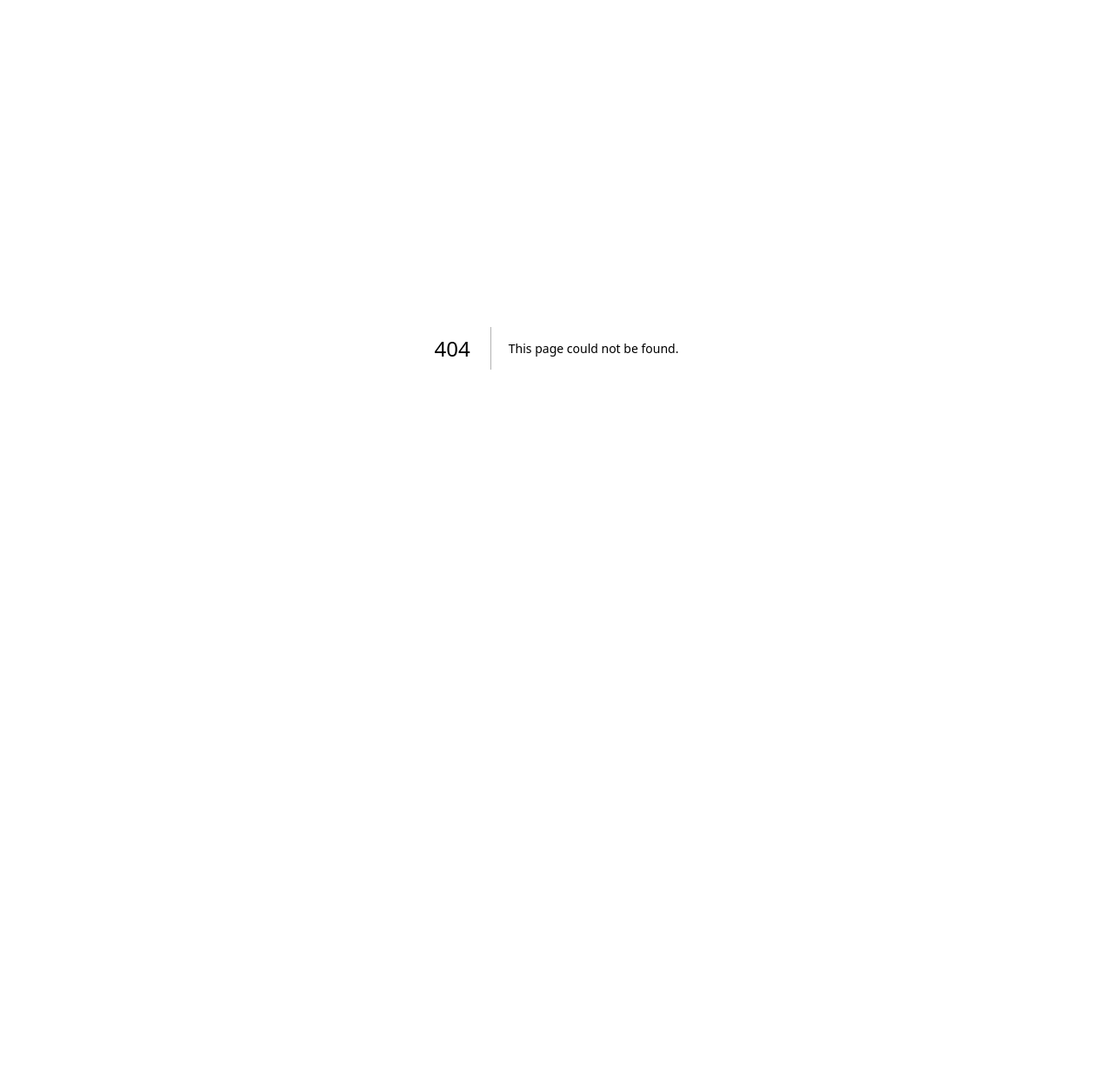
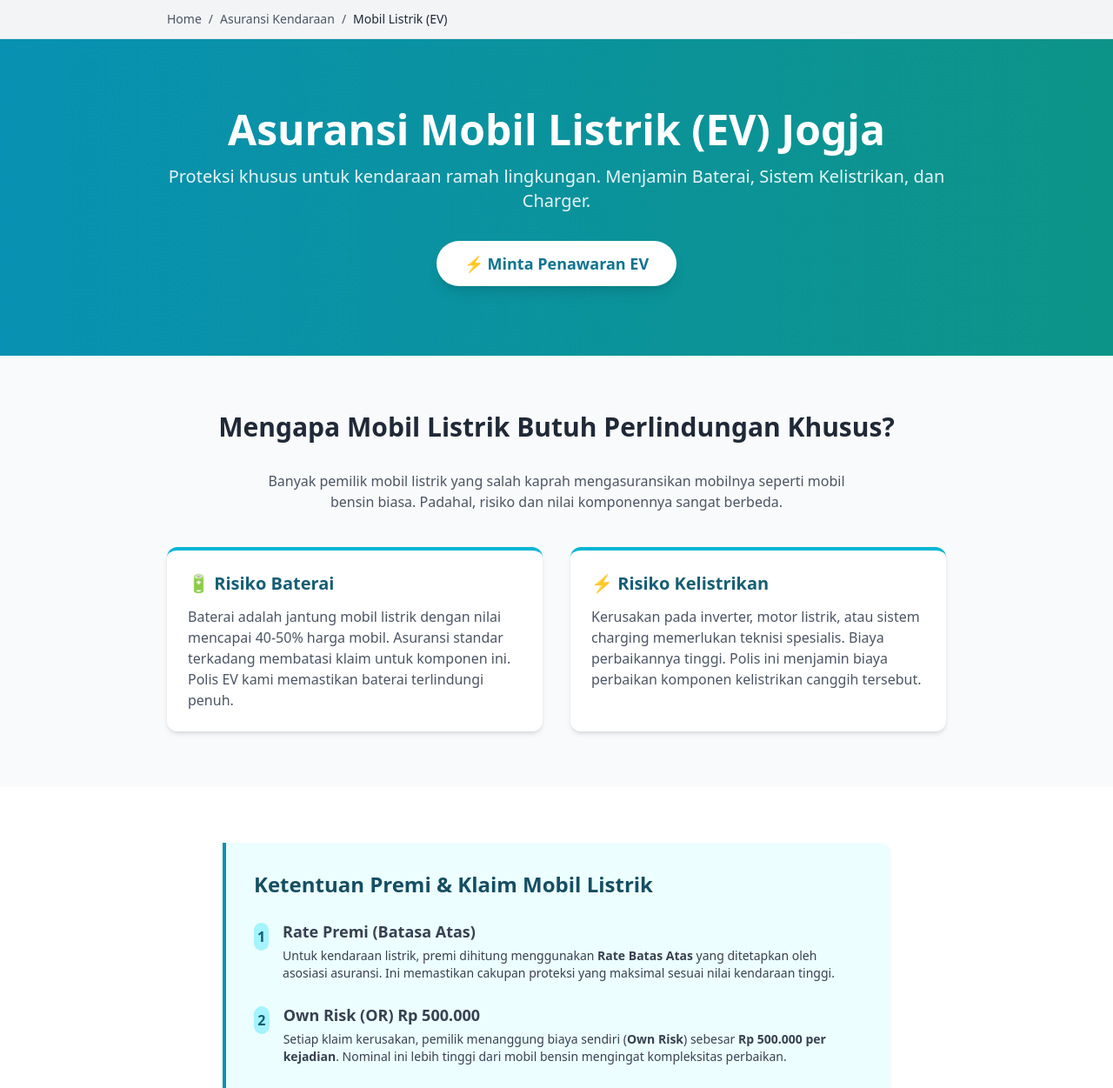
Before and after one commit to Rio2612/Asuransi-Jogja, a Next.js app: page /asuransi-mobil-listrik in a window 1280 px wide. Before the commit this address had no page. Shown: the top 1251 px of the page at 87% size. Before the commit the page ends 800 px from the top, so only its background shows below. Built offline with nearby package versions, Linux system fonts and the light colour scheme.

Commit message:
Create page.tsx

```diff
--- /dev/null
+++ b/src/app/asuransi-mobil-listrik/page.tsx
@@ -0,0 +1,188 @@
+import { Metadata } from 'next';
+import Link from 'next/link';
+import Script from 'next/script';
+import React from 'react';
+
+export const metadata: Metadata = {
+  title: 'Asuransi Mobil Listrik (EV) Jogja | Premi & Klaim Terpercaya',
+  description: 'Layanan Asuransi Mobil Listrik di Jogja. Proteksi baterai & kelistrikan. Penjelasan lengkap Rate Premi dan Own Risk (OR) Rp 500.000. Konsultan ahli 10 tahun.',
+};
+
+// Schema FAQ untuk Mobil Listrik
+const faqSchemaData = {
+  "@context": "https://schema.org",
+  "@type": "FAQPage",
+  "mainEntity": [
+    {
+      "@type": "Question",
+      "name": "Berapa Own Risk (OR) untuk Asuransi Mobil Listrik?",
+      "acceptedAnswer": {
+        "@type": "Answer",
+        "text": "Berbeda dengan mobil konvensional, Own Risk (OR) untuk mobil listrik umumnya ditetapkan sebesar Rp 500.000 per kejadian. Ini karena komponen dan teknologi perbaikan yang lebih spesifik."
+      }
+    },
+    {
+      "@type": "Question",
+      "name": "Apa saja yang ditanggung Asuransi Mobil Listrik?",
+      "acceptedAnswer": {
+        "@type": "Answer",
+        "text": "Asuransi EV menanggung kerusakan pada bodi kendaraan, serta komponen kelistrikan utama seperti Baterai (Li-ion), Inverter, dan Motor Penggerak Listrik. Beberapa polis juga menjamin instalasi charger."
+      }
+    }
+  ]
+};
+
+const ElectricVehiclePage = () => {
+  const waNumber = "628131556592";
+  const waMessage = "Halo, saya mau tanya detail Asuransi Mobil Listrik (EV) di Jogja.";
+  const waLink = `https://wa.me/${waNumber}?text=${encodeURIComponent(waMessage)}`;
+
+  return (
+    <>
+      <Script
+        id="faq-schema-ev"
+        type="application/ld+json"
+        dangerouslySetInnerHTML={{ __html: JSON.stringify(faqSchemaData) }}
+      />
+
+      <div className="min-h-screen bg-white text-gray-800 font-sans">
+
+        {/* Breadcrumb Internal Link */}
+        <div className="bg-gray-100 py-3 px-4 text-sm text-gray-600 border-b">
+          <div className="max-w-4xl mx-auto">
+            <Link href="/" className="hover:text-blue-600">Home</Link>
+            <span className="mx-2">/</span>
+            <Link href="/asuransi-kendaraan" className="hover:text-blue-600">Asuransi Kendaraan</Link>
+            <span className="mx-2">/</span>
+            <span className="text-gray-800 font-medium">Mobil Listrik (EV)</span>
+          </div>
+        </div>
+
+        {/* Hero Section */}
+        <section className="bg-gradient-to-r from-cyan-600 to-teal-600 text-white py-20 px-4">
+          <div className="max-w-4xl mx-auto text-center">
+            <h1 className="text-3xl md:text-5xl font-bold mb-4">
+              Asuransi Mobil Listrik (EV) Jogja
+            </h1>
+            <p className="text-lg md:text-xl mb-8 opacity-90">
+              Proteksi khusus untuk kendaraan ramah lingkungan. Menjamin Baterai, Sistem Kelistrikan, dan Charger.
+            </p>
+            <a
+              href={waLink}
+              target="_blank"
+              rel="noopener noreferrer"
+              className="inline-block bg-white text-cyan-700 hover:bg-gray-100 font-bold py-3 px-8 rounded-full text-lg transition duration-300 shadow-lg"
+            >
+              ⚡ Minta Penawaran EV
+            </a>
+          </div>
+        </section>
+
+        {/* Edukasi: Kenapa Mobil Listrik Beda? */}
+        <section className="py-16 px-4 bg-gray-50">
+          <div className="max-w-4xl mx-auto">
+            <h2 className="text-3xl font-bold text-center mb-8 text-gray-800">Mengapa Mobil Listrik Butuh Perlindungan Khusus?</h2>
+            <p className="text-gray-600 text-center mb-10 max-w-2xl mx-auto">
+              Banyak pemilik mobil listrik yang salah kaprah mengasuransikan mobilnya seperti mobil bensin biasa. Padahal, risiko dan nilai komponennya sangat berbeda.
+            </p>
+
+            <div className="grid md:grid-cols-2 gap-8">
+              <div className="bg-white p-6 rounded-xl shadow-md border-t-4 border-cyan-500">
+                <h3 className="text-xl font-bold mb-3 text-cyan-800">🔋 Risiko Baterai</h3>
+                <p className="text-gray-600">
+                  Baterai adalah jantung mobil listrik dengan nilai mencapai 40-50% harga mobil. Asuransi standar terkadang membatasi klaim untuk komponen ini. Polis EV kami memastikan baterai terlindungi penuh.
+                </p>
+              </div>
+              <div className="bg-white p-6 rounded-xl shadow-md border-t-4 border-cyan-500">
+                <h3 className="text-xl font-bold mb-3 text-cyan-800">⚡ Risiko Kelistrikan</h3>
+                <p className="text-gray-600">
+                  Kerusakan pada inverter, motor listrik, atau sistem charging memerlukan teknisi spesialis. Biaya perbaikannya tinggi. Polis ini menjamin biaya perbaikan komponen kelistrikan canggih tersebut.
+                </p>
+              </div>
+            </div>
+          </div>
+        </section>
+
+        {/* Detail Premi & OR (Penting) */}
+        <section className="py-16 px-4">
+          <div className="max-w-3xl mx-auto">
+            <div className="bg-cyan-50 border-l-4 border-cyan-600 p-8 rounded-r-xl shadow-sm">
+              <h2 className="text-2xl font-bold text-cyan-900 mb-6">Ketentuan Premi & Klaim Mobil Listrik</h2>
+
+              <div className="space-y-6 text-gray-700">
+                <div className="flex items-start">
+                  <div className="bg-cyan-200 text-cyan-800 rounded-full w-8 h-8 flex items-center justify-center font-bold mr-4 mt-1">1</div>
+                  <div>
+                    <h4 className="font-bold text-lg">Rate Premi (Batasa Atas)</h4>
+                    <p className="text-sm mt-1">Untuk kendaraan listrik, premi dihitung menggunakan <strong>Rate Batas Atas</strong> yang ditetapkan oleh asosiasi asuransi. Ini memastikan cakupan proteksi yang maksimal sesuai nilai kendaraan tinggi.</p>
+                  </div>
+                </div>
+
+                <div className="flex items-start">
+                  <div className="bg-cyan-200 text-cyan-800 rounded-full w-8 h-8 flex items-center justify-center font-bold mr-4 mt-1">2</div>
+                  <div>
+                    <h4 className="font-bold text-lg">Own Risk (OR) Rp 500.000</h4>
+                    <p className="text-sm mt-1">Setiap klaim kerusakan, pemilik menanggung biaya sendiri (<strong>Own Risk</strong>) sebesar <strong>Rp 500.000 per kejadian</strong>. Nominal ini lebih tinggi dari mobil bensin mengingat kompleksitas perbaikan.</p>
+                  </div>
+                </div>
+
+                <div className="flex items-start">
+                  <div className="bg-cyan-200 text-cyan-800 rounded-full w-8 h-8 flex items-center justify-center font-bold mr-4 mt-1">3</div>
+                  <div>
+                    <h4 className="font-bold text-lg">Pendampingan Klaim</h4>
+                    <p className="text-sm mt-1">Saya akan mendampingi Anda saat surveyor memeriksa kerusakan komponen listrik, memastikan tidak ada item yang salah klasifikasi sehingga klaim disetujui dengan adil.</p>
+                  </div>
+                </div>
+              </div>
+            </div>
+          </div>
+        </section>
+
+        {/* FAQ Section */}
+        <section className="py-16 px-4 bg-gray-50">
+          <div className="max-w-3xl mx-auto">
+            <h2 className="text-3xl font-bold text-center mb-8">Pertanyaan Seputar Mobil Listrik</h2>
+
+            <div className="space-y-4">
+              <div className="bg-white p-6 rounded-lg shadow-sm border">
+                <h3 className="font-bold text-gray-800 mb-2">Apakah Premi Asuransi Mobil Listrik Lebih Mahal?</h3>
+                <p className="text-gray-600">
+                  Cenderung lebih tinggi karena nilai pertanggungan komponen (baterai) yang mahal dan ketersediaan bengkel spesialis yang lebih terbatas. Namun, proteksinya sebanding dengan nilai investasi Anda.
+                </p>
+              </div>
+
+              <div className="bg-white p-6 rounded-lg shadow-sm border">
+                <h3 className="font-bold text-gray-800 mb-2">Bagaimana Jika Terjadi Konsleting Saat Charging?</h3>
+                <p className="text-gray-600">
+                  Polis EV mencakup kerusakan akibat konsleting internal selama proses pengisian daya. Anda cukup membayar OR Rp 500.000, sisanya ditanggung asuransi.
+                </p>
+              </div>
+
+              {/* Internal Link kembali ke Pilar Utama */}
+              <p className="text-center text-gray-500 text-sm mt-8">
+                Ingin melihat proteksi kendaraan lain? Kembali ke <Link href="/asuransi-kendaraan" className="text-blue-600 underline font-medium">Halaman Utama Asuransi Kendaraan</Link>.
+              </p>
+            </div>
+          </div>
+        </section>
+
+        {/* CTA Final */}
+        <section className="bg-cyan-900 text-white py-16 px-4 text-center">
+          <h2 className="text-2xl md:text-3xl font-bold mb-4">Jangan Biarkan Mobil Listrik Anda Tanpa Proteksi</h2>
+          <p className="mb-8 opacity-90">Konsultasikan jenis polis EV yang paling tepat untuk Anda.</p>
+          <a
+            href={waLink}
+            target="_blank"
+            rel="noopener noreferrer"
+            className="inline-block bg-green-500 hover:bg-green-600 text-white font-bold py-3 px-8 rounded-full text-lg transition duration-300 shadow-lg"
+          >
+            📥 Chat via WhatsApp
+          </a>
+        </section>
+
+      </div>
+    </>
+  );
+};
+
+export default ElectricVehiclePage;
```
